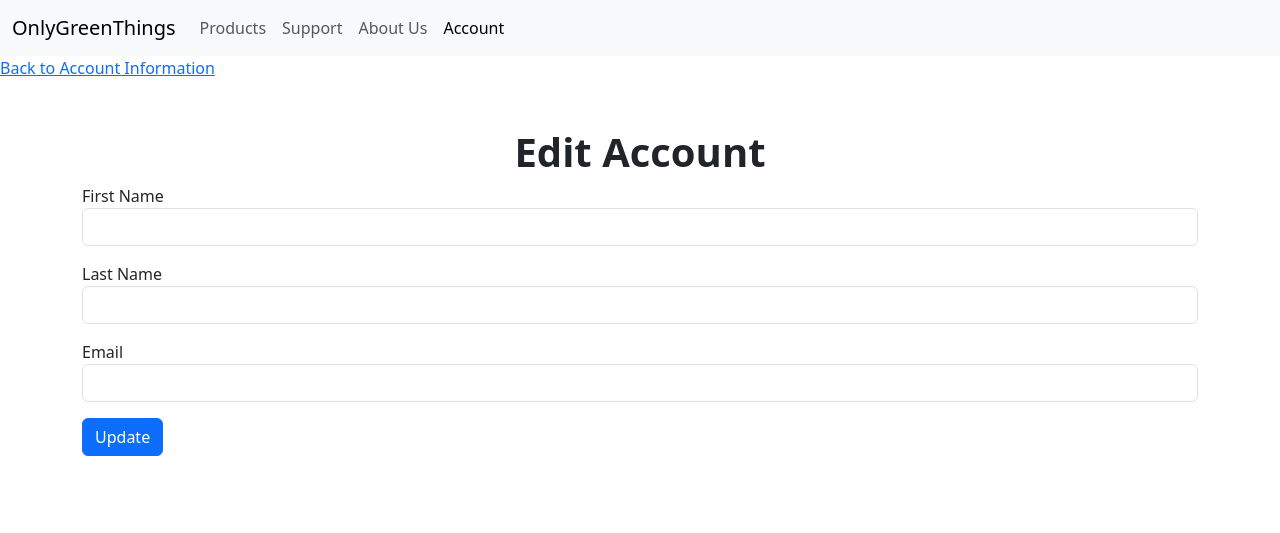
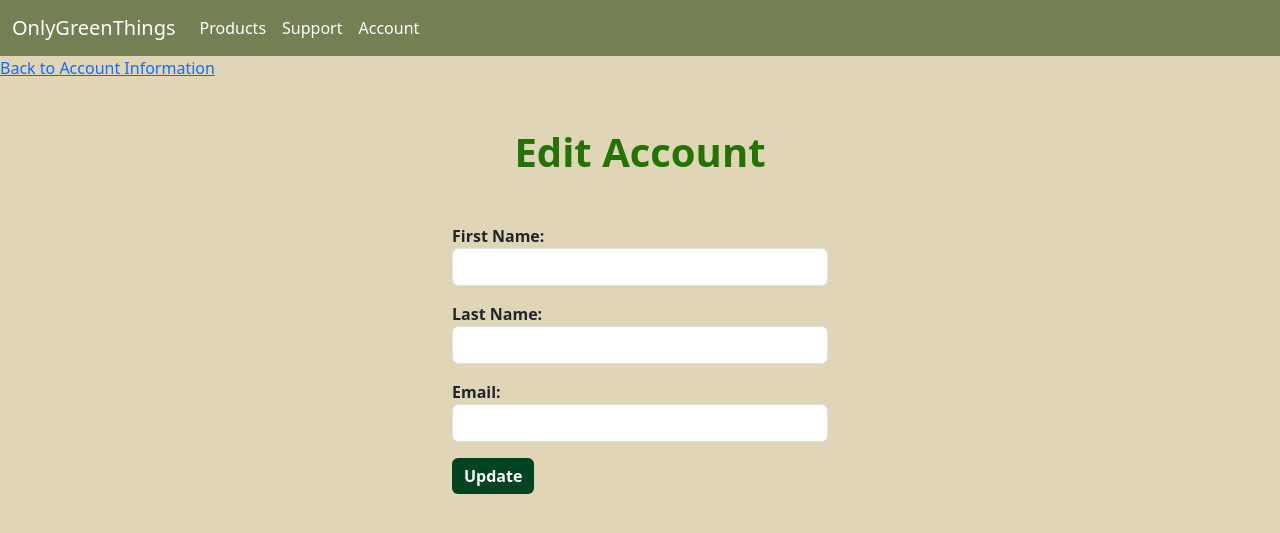
Before and after one commit to evanwongyf/app_development_technical_review, a Flask app: template templates/staff_edit.html in a window 1280 px wide. Shown: the top 533 px of the page. Run offline with Flask 3, Linux system fonts and the light colour scheme; the template is opened without the code that fills it: values named after a table or form of the project are taken from there, others are empty; some libraries are stand-ins or nearby versions.

Commit message:
Update staff_edit.html

```diff
--- a/templates/staff_edit.html
+++ b/templates/staff_edit.html
@@ -4,17 +4,50 @@
     <meta charset="UTF-8">
     <title>Edit Account</title>
     <link href="https://cdn.jsdelivr.net/npm/bootstrap@5.3.2/dist/css/bootstrap.min.css" rel="stylesheet">
-    <script src="https://cdn.jsdelivr.net/npm/bootstrap@5.3.2/dist/js/bootstrap.bundle.min.js"></script>
     <style>
+        body {
+            background-color: #e1d5b8;
+        }
+        .green-text {
+            color: #237300;
+        }
         .bold-h1 {
             font-weight: bold;
+        }
+        .custom-form {
+            max-width: 400px;
+            margin: 0 auto;
+        }
+        .custom-form label {
+            font-weight: bold;
+        }
+        .custom-input {
+            background-color: #fff;
+        }
+        .custom-button {
+            background-color: #014421 !important;
+            color: #fff;
+            border: none; /* Remove button border */
+            box-shadow: none; /* Remove button shadow */
+        }
+        .custom-button:hover {
+            background-color: #014421 !important; /* Keep green on hover */
+        }
+        .navbar-custom {
+            background-color: #738054 !important;
+        }
+        .navbar-custom .navbar-brand,
+        .navbar-custom .navbar-brand:hover,
+        .navbar-custom .navbar-brand:focus,
+        .navbar-custom .navbar-nav .nav-link {
+            color: #ffffff !important;
         }
     </style>
 </head>
 <body>
-    <nav class="navbar navbar-expand-lg bg-light">
+    <nav class="navbar navbar-expand-lg navbar-custom">
         <div class="container-fluid">
-    <a class="navbar-brand" href="{{ url_for('staff_account') }}">OnlyGreenThings</a>
+            <a class="navbar-brand" href="#">OnlyGreenThings</a>
             <button class="navbar-toggler" type="button" data-bs-toggle="collapse" data-bs-target="#navbarNavAltMarkup" aria-controls="navbarNavAltMarkup" aria-expanded="false" aria-label="Toggle navigation">
                 <span class="navbar-toggler-icon"></span>
             </button>
@@ -22,31 +55,29 @@
                 <div class="navbar-nav">
                     <a class="nav-link" href="{{ url_for('staff_products') }}">Products</a>
                     <a class="nav-link" href="{{ url_for('staff_support') }}">Support</a>
-        <a class="nav-link" href="{{ url_for('staff_about_us') }}">About Us</a>
                     <a class="nav-link active" aria-current="page" href="{{ url_for('staff_account') }}">Account</a>
                 </div>
             </div>
         </div>
     </nav>
     <a href="{{ url_for('staff_account_information') }}">Back to Account Information</a>
-    <br>
-    <div class="container mt-5">
-     <h1 class="text-center mt-5 bold-h1">Edit Account</h1>
+    <h1 class="text-center mt-5 bold-h1 green-text">Edit Account</h1>
+    <div class="container mt-5 custom-form">
         <form method="post">
             {{ form.hidden_tag() }}
             <div class="mb-3">
-                {{ form.first_name.label }}
-                {{ form.first_name(class="form-control") }}
+                <label for="{{ form.first_name.id }}">First Name:</label>
+                {{ form.first_name(class="form-control custom-input") }}
             </div>
             <div class="mb-3">
-                {{ form.last_name.label }}
-                {{ form.last_name(class="form-control") }}
+                <label for="{{ form.last_name.id }}">Last Name:</label>
+                {{ form.last_name(class="form-control custom-input") }}
             </div>
             <div class="mb-3">
-                {{ form.email.label }}
-                {{ form.email(class="form-control") }}
+                <label for="{{ form.email.id }}">Email:</label>
+                {{ form.email(class="form-control custom-input") }}
             </div>
-            <button type="submit" class="btn btn-primary">{{ form.submit.label }}</button>
+            <button type="submit" class="btn btn-primary custom-button">{{ form.submit.label }}</button>
         </form>
     </div>
 </body>
```
Lines whose indentation alone changed are shown as unchanged.
